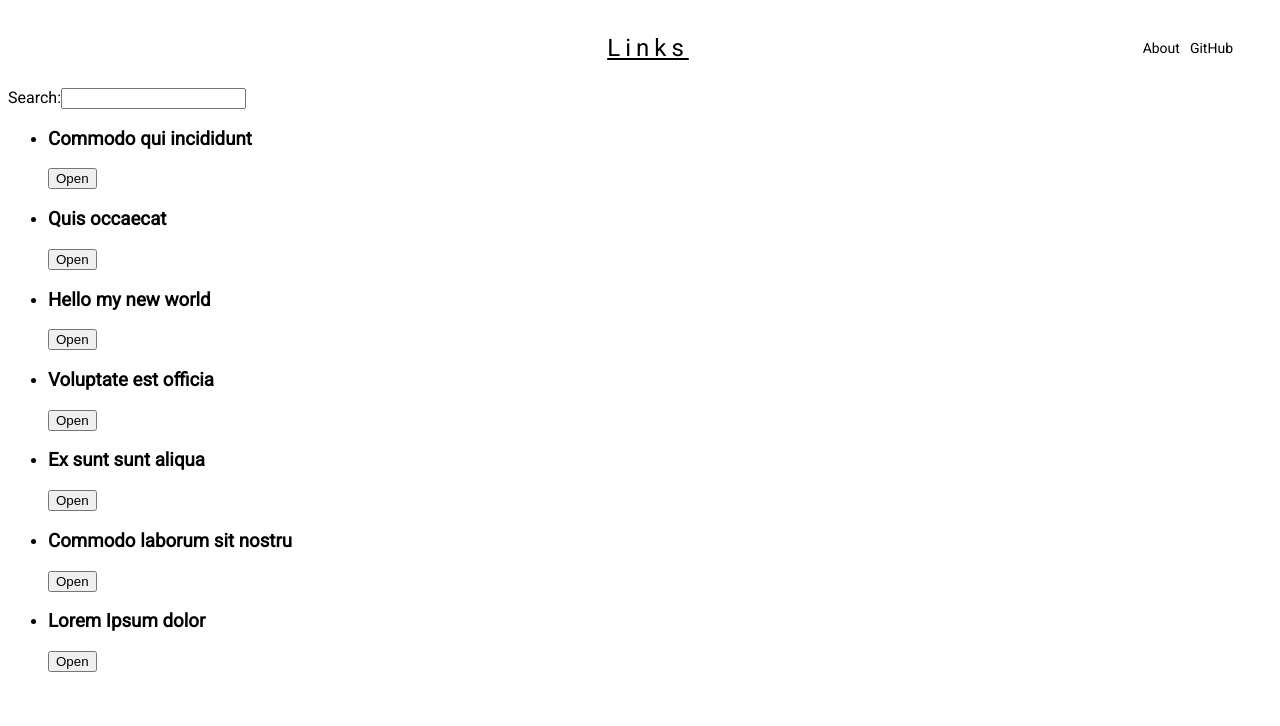
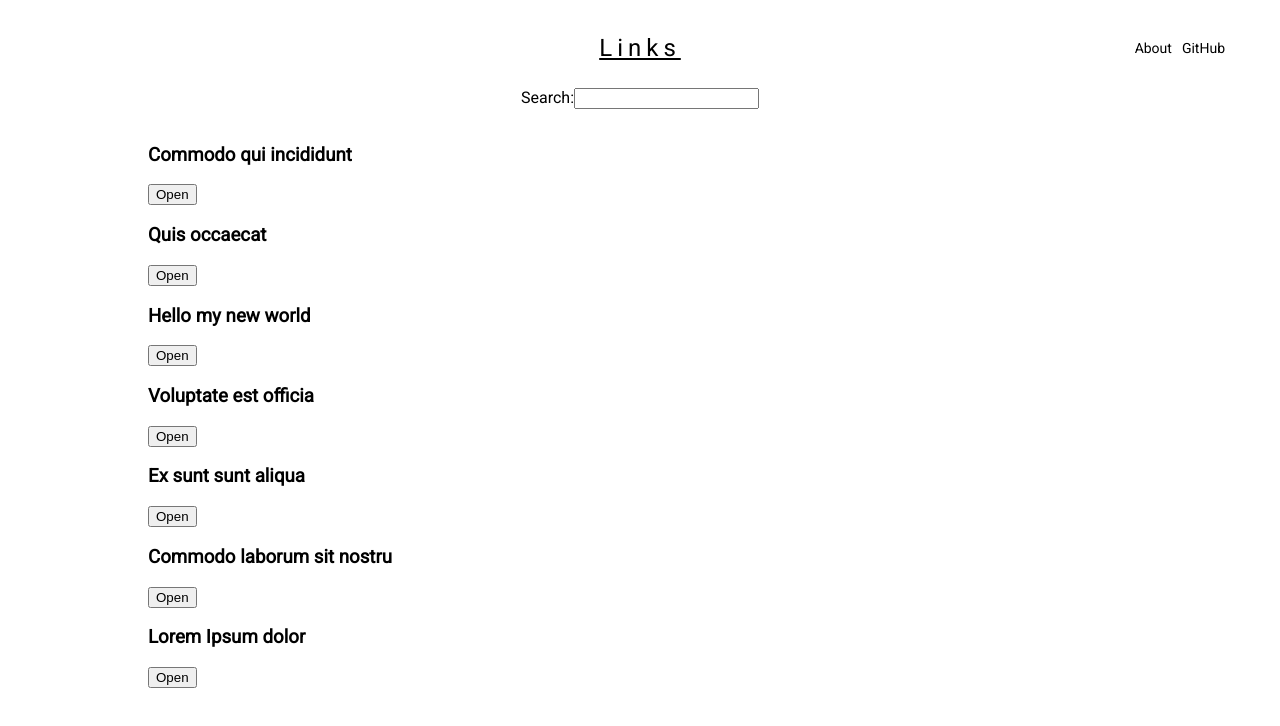
Before and after one commit to MoonW1nd/Links, a React app: page / in a window 1280 px wide. Shown: the top 726 px of the page. Built offline with nearby package versions, Linux system fonts and the light colour scheme.

Commit message:
Add some styles for ArticleList and App

```diff
--- a/src/App.scss
+++ b/src/App.scss
@@ -1,3 +1,9 @@
 #App {
   font-family: 'Roboto', sans-serif;
+  .App {
+    display: flex;
+    flex-direction: column;
+    justify-content: center;
+    align-items: center;
+  }
 }
--- a/src/components/ArticleList/ArticleList.jsx
+++ b/src/components/ArticleList/ArticleList.jsx
@@ -2,6 +2,7 @@ import React from 'react';
 import Article from '../Article/Article.jsx';
 import { PropTypes } from 'prop-types';
 import AccordeonDecorator from '../../decorators/Accordeon.jsx';
+import './ArticleList.scss';
 
 function ArticleList(props) {
   const { articles } = props;
@@ -13,7 +14,7 @@ function ArticleList(props) {
         toggleOpen = { props.toggleOpenComponent(article.id) }
       />
     </li>);
-  return <ul>
+  return <ul className='ArticleList'>
     { articleElements }
   </ul>;
 }
--- /dev/null
+++ b/src/components/ArticleList/ArticleList.scss
@@ -0,0 +1,9 @@
+.ArticleList {
+  width: 80vw;
+  max-width: 1280px;
+  list-style-type: none;
+  ul {
+    margin-left: 0;
+    padding-left: 0;
+   }
+}
```
